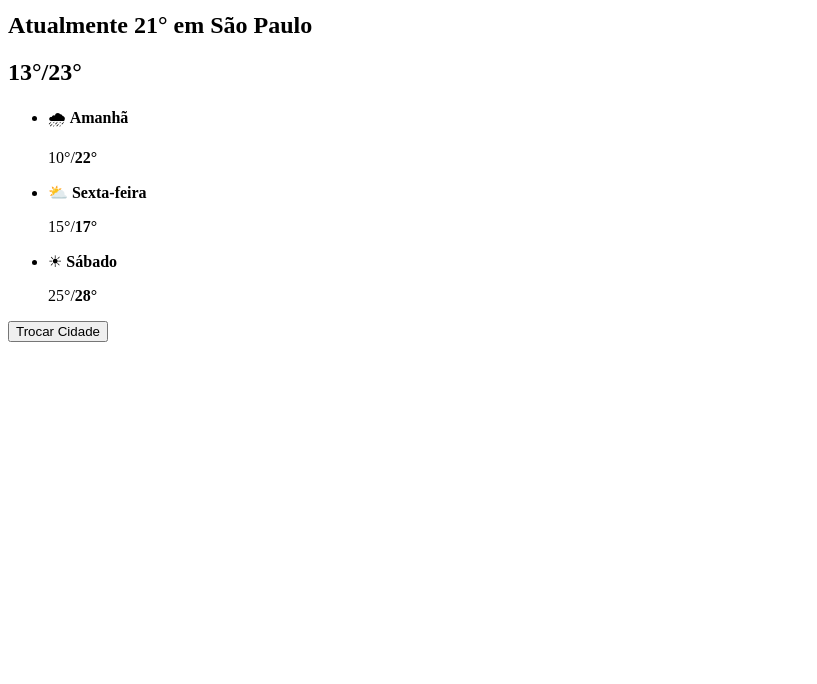
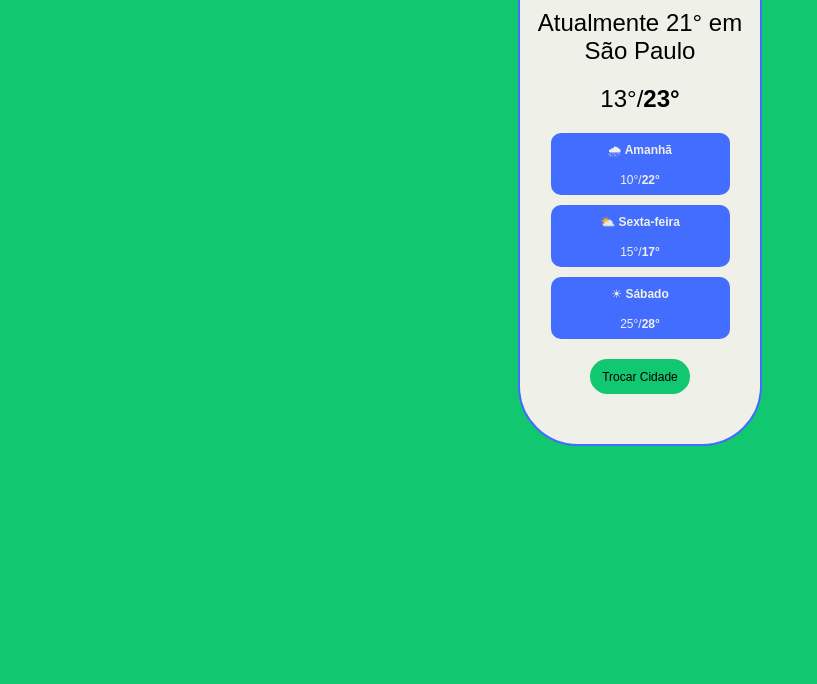
Before and after one commit to Giovanna1932/DAD_atv2_Agrp2, a plain HTML site: page index.htm in a window 1280 px wide. Shown: the part 116-800 px from the top of the page, without its empty margins (0-817 px from the left). Drawn offline with Linux system fonts and the light colour scheme.

Commit message:
estilização css

```diff
--- a/index.htm
+++ b/index.htm
@@ -5,20 +5,23 @@
     <meta http-equiv="X-UA-Compatible" content="IE=edge">
     <meta name="viewport" content="width=device-width, initial-scale=1.0">
     <title>DAD_ATV2_AGRP2</title>
+        <link rel="stylesheet" href="style.css">
 </head>
 <body>
-    <H1>Pratica 2 - DAD</H1>
+    <h1 >Pratica 2 - DAD</h1>
+    <div>
     <h2>&#x26c5;</h2>
     <h2>Atualmente 21° em São Paulo</h2>
-    <h2>13°/23°</h2>
-    <ul>
-        <li>&#x1f327; <strong>Amanhã</strong></li>
-        <p>10°/<strong>22°</strong></p>
-        <li>&#x26c5; <strong>Sexta-feira</strong></li>
-        <p>15°/<strong>17°</strong></p>
-        <li>&#9728; <strong>Sábado</strong></li>
-        <p>25°/<strong>28°</strong> </p>
+    <h2>13°/<strong>23°</strong></h2>
+    <ul type="none">
+        <li>&#x1f327; <strong>Amanhã</strong><br>
+        10°/<strong>22°</strong></li>
+        <li>&#x26c5; <strong>Sexta-feira</strong>
+        <br>15°/<strong>17°</strong></li>
+        <li>&#9728; <strong>Sábado</strong>
+        <br>25°/<strong>28°</strong></li>
     </ul>
     <button>Trocar Cidade</button>
+    </div>
 </body>
 </html>
--- /dev/null
+++ b/style.css
@@ -0,0 +1,45 @@
+body{
+    background-color: #11c76f;
+    text-align: center;
+}
+h1{
+    text-decoration: underline;
+    font-size: 22px;
+}
+h2{
+    font-family: arial;
+    font-size: 24px;
+    font-weight: 100;
+}
+div{
+    border: #426dff 2px solid;
+    border-radius: 60px;
+    background-color: #EFF0E8;
+    width: 240px;
+    margin: auto;
+}
+ul{
+    padding: 0;
+}
+li{
+    border: #426dff 2px solid;
+    border-radius: 10px;
+    background-color: #426dff;
+    width: 175px;
+    margin: 10px auto;
+    color: #EFF0E8;
+    font-size: 12px;
+    height: 58px;
+    font-family: arial;
+    line-height: 30px;
+}
+button {
+    background-color:#11c76f;
+    border: 2px;
+    border-radius: 30px;
+    font-size: 12px;
+    margin-bottom: 50px;
+    margin-top: 4px;
+    width: 100px ;
+    height: 35px;
+}
```
